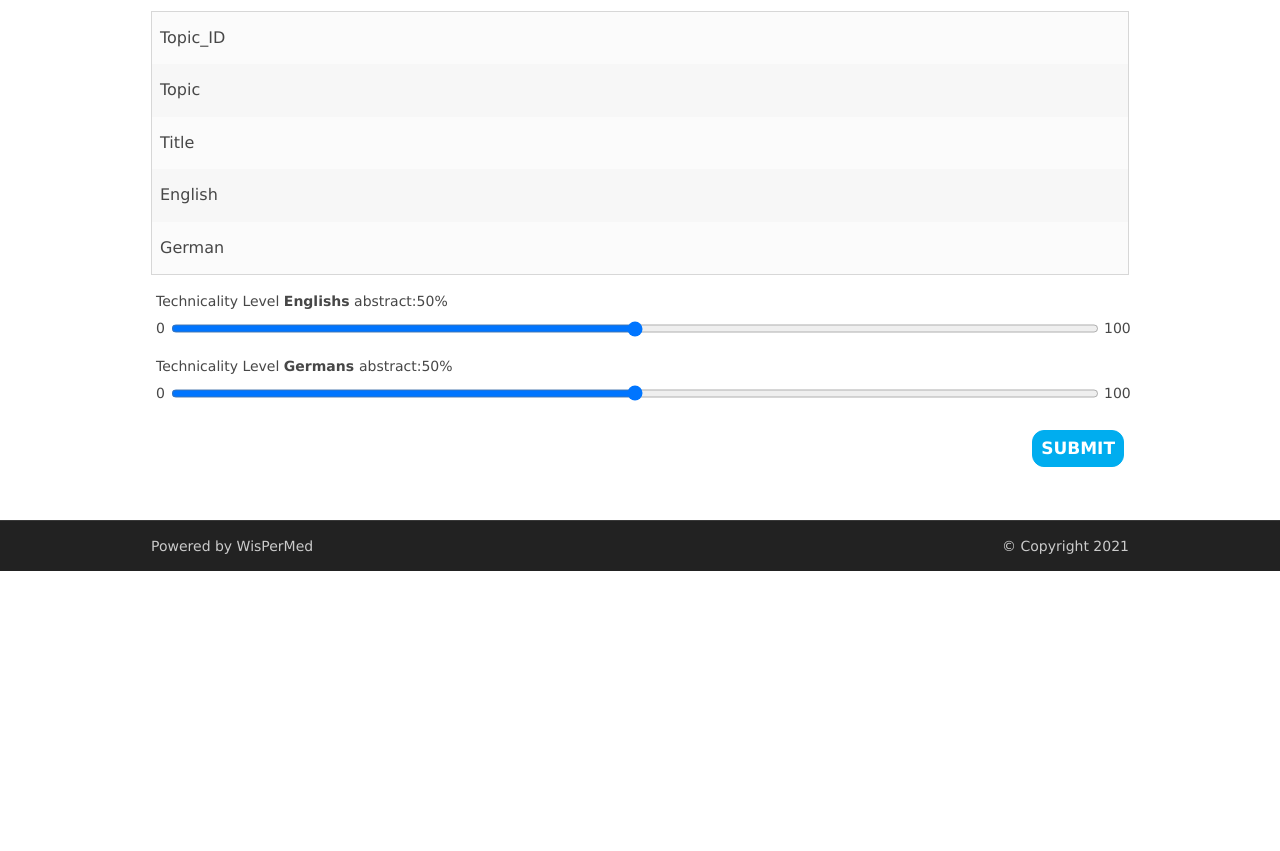
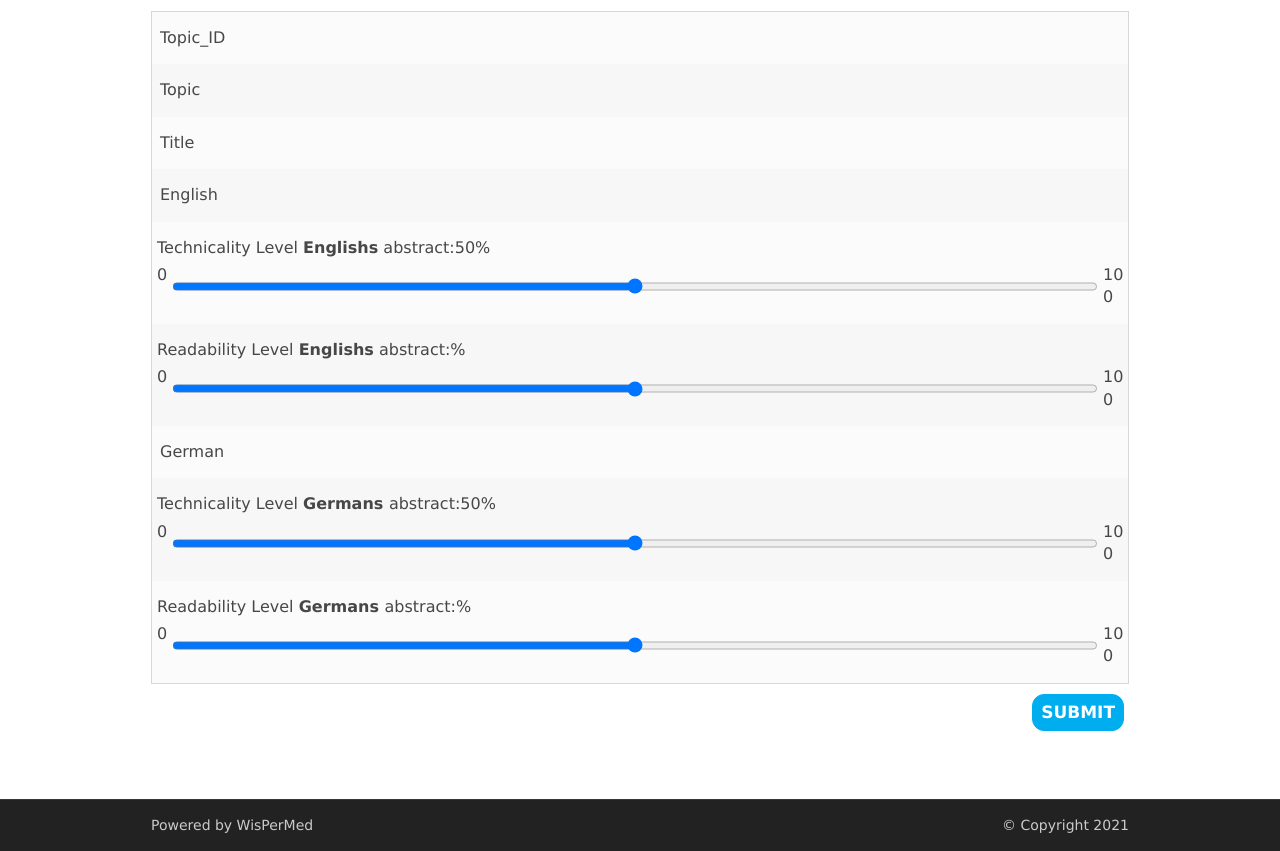
Before and after one commit to samehfrihat/TechnicalityLevelAnnotationTool, a Flask app: template src/static/templates/technicality.html in a window 1280 px wide. Shown: the part 566-1417 px from the top of the page. Before the commit the page ends 1137 px from the top, so only its background shows below. Run offline with Flask 2, Linux system fonts and the light colour scheme; the template is opened without the code that fills it, so the values that code supplies are empty; parts of the project's set-up code (start-up, migrations or seed data) failed here and were passed over.

Commit message:
add readability element

```diff
--- a/src/static/templates/technicality.html
+++ b/src/static/templates/technicality.html
@@ -22,6 +22,7 @@
         <div class="content">
             <h1><strong>{{gettext('Level of Technicality')}}</strong></h1>
             <p align="justify">{{gettext('Please read the abstracts carefully and evaluate their technicality level on a scale between 0 and 100 percent.')}}</p>
+            <form method="POST">
                 <table class="tg" style="table-layout: fixed;">
                     <colgroup>
                         <col span="1">
@@ -44,16 +45,14 @@
                             <td class="tg-0lax">{{gettext('English')}}</td>
                             <td class="tg-0lax">{{doc["english_abstract"]}}</td>
                         </tr>
-                <tr>
-                    <td class="tg-0lax">{{gettext('German')}}</td>
-                    <td class="tg-0lax">{{doc["german_abstract"]}}</td>
-                </tr>
-                </tbody>
-            </table>
-            <form method="POST">
+                        <tr><!--INPUT-->
+                            <td class="tg-0lax" colspan="2" style="padding:0 0;">
                                 <div class="slider_with_counter">
-                    <label for="level_en" id="label_level_en">{{gettext('Technicality Level')}} <strong>{{gettext('Englishs')}}</strong>
-                        {{gettext('abstract: ')}}</label>
+                                    <label for="level_en" id="technicality_label_level_en">
+                                        {{gettext('Technicality Level')}}
+                                        <strong>{{gettext('Englishs')}}</strong>
+                                        {{gettext('abstract: ')}}
+                                    </label>
                                     <output id="output_en" for="level_en"></output>
                                     <span class="counter">%</span>
                                     <div class="slider_extended">
@@ -64,14 +63,41 @@
                                         <span></span>
                                         <span> 100 </span>
                                     </div>
-
-
                                 </div>
+                            </td>
+                        </tr>
+                        <tr><!--INPUT-->
+                            <td class="tg-0lax" colspan="2" style="padding:0 0;">
+                                <div class="slider_with_counter">
+                                    <label for="read_level_en" id="readability_label_level_en">
+                                        {{gettext('Readability Level')}}
+                                        <strong>{{gettext('Englishs')}}</strong>
+                                        {{gettext('abstract: ')}}
+                                    </label>
+                                    <output id="readability_output_en" for="read_level_en"></output>
+                                    <span class="counter">%</span>
+                                    <div class="slider_extended">
+                                        <span>  0  </span>
+                                        <input type="range" name="readability_level_en" min=0
+                                               max=100 step="5" id="read_level_en"
+                                               style="width: 100%;" value="50"/>
+                                        <span></span>
+                                        <span> 100 </span>
+                                    </div>
+                                </div>
+                            </td>
+                        </tr>
+                        <tr>
+                            <td class="tg-0lax">{{gettext('German')}}</td>
+                            <td class="tg-0lax">{{doc["german_abstract"]}}</td>
+                        </tr>
+                        <tr><!--INPUT-->
+                            <td class="tg-0lax" colspan="2" style="padding:0 0;">
                                 <div class="slider_with_counter">
                                     <label for="level_de" id="label_level_de"> {{gettext('Technicality Level')}}
                                         <strong>{{gettext('Germans')}} </strong>
                                         {{gettext('abstract:')}}</label>
-                    <output id="output_de" for="level_en"></output>
+                                    <output id="output_de" for="level_de"></output>
                                     <span class="counter">%</span>
                                     <div class="slider_extended">
                                         <span> 0  </span>
@@ -82,8 +108,30 @@
                                         <span> 100 </span>
                                     </div>
                                 </div>
+                            </td>
+                        </tr>
+                        <tr><!--INPUT-->
+                            <td class="tg-0lax" colspan="2" style="padding:0 0;">
+                                <div class="slider_with_counter">
+                                    <label for="readability_level_de" id="label_level_de"> {{gettext('Readability Level')}}
+                                        <strong>{{gettext('Germans')}} </strong>
+                                        {{gettext('abstract:')}}</label>
+                                    <output id="readability_level_de" for="readability_level_de"></output>
+                                    <span class="counter">%</span>
+                                    <div class="slider_extended">
+                                        <span> 0  </span>
+                                        <input type="range" name="readability_level_de" min=0
+                                               max=100 step="5" id="readability_level_de"
+                                               style="width: 100%;" value="50"/>
+                                        <span></span>
+                                        <span> 100 </span>
+                                    </div>
+                                </div>
+                            </td>
+                        </tr>
+                    </tbody>
+                </table>
                 <input class="btn brand z-depth-0 end" type="submit" value="{{gettext('submit')}}">
-
             </form>
         </div>
         <h1><br></h1>
```
Lines whose indentation alone changed are shown as unchanged.
